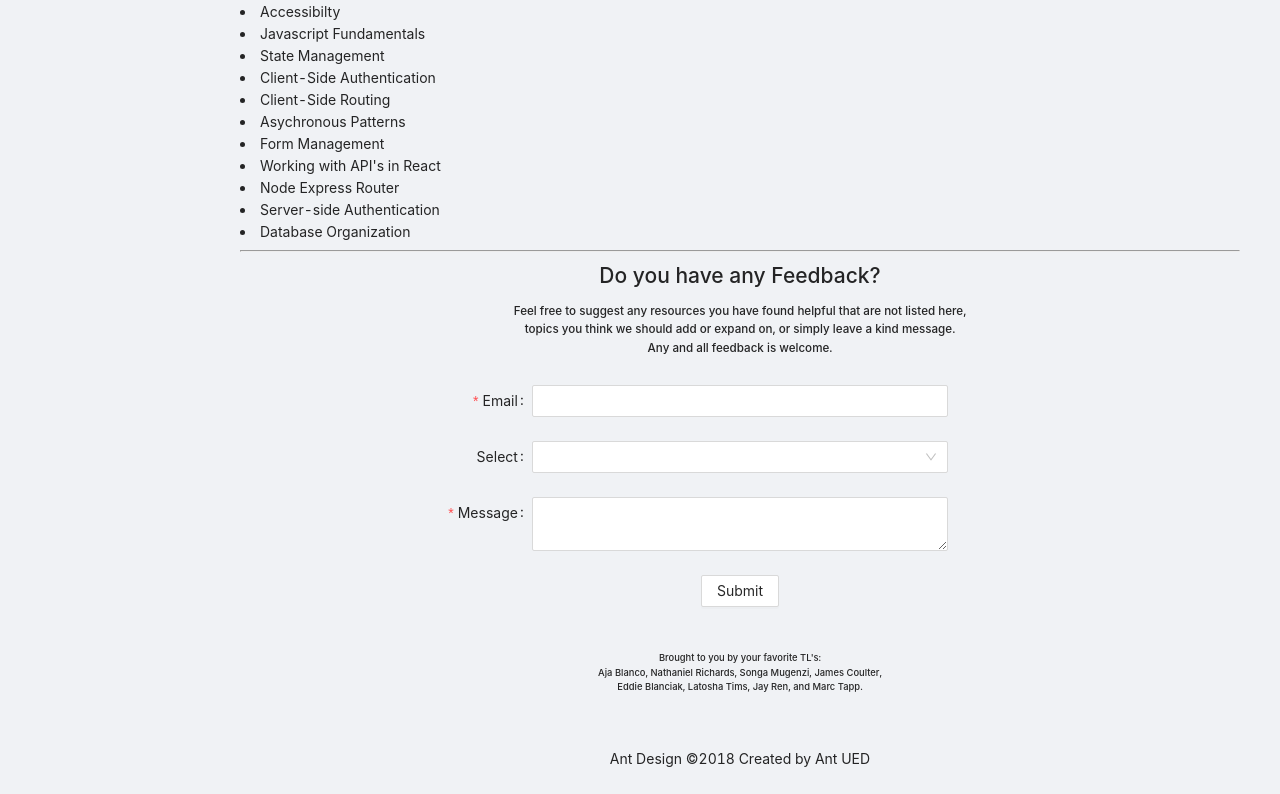
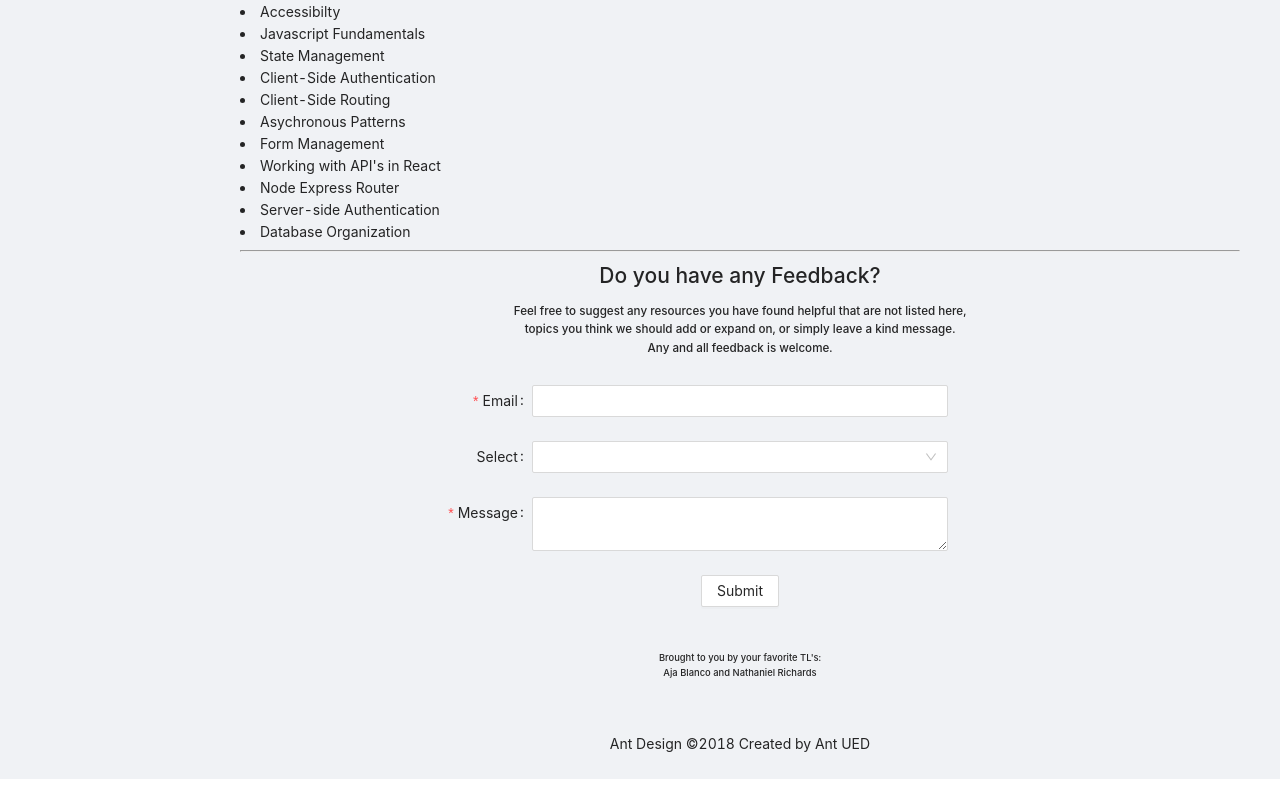
Before and after one commit to WEB21-PT-TL/web-resources, a React (Create React App) app: page /home in a window 1280 px wide. Shown: the part 2301-3095 px from the top of the page. Built offline with nearby package versions, Linux system fonts and the light colour scheme.

Commit message:
update TL contributions

```diff
--- a/src/components/Feedback.js
+++ b/src/components/Feedback.js
@@ -49,7 +49,8 @@ export default function Feedback() {
       </Form>
       <br/>
       <br/>
-      <h6>Brought to you by your favorite TL's: <br/>Aja Blanco, Nathaniel Richards, Songa Mugenzi, James Coulter, <br/>Eddie Blanciak, Latosha Tims, Jay Ren, and Marc Tapp.</h6>
+      <h6>Brought to you by your favorite TL's: <br/>Aja Blanco and Nathaniel Richards</h6>
+      {/* , Songa Mugenzi, James Coulter, <br/>Eddie Blanciak, Latosha Tims, Jay Ren, and Marc Tapp.</h6> */}
     </div>
   );
 }
```
